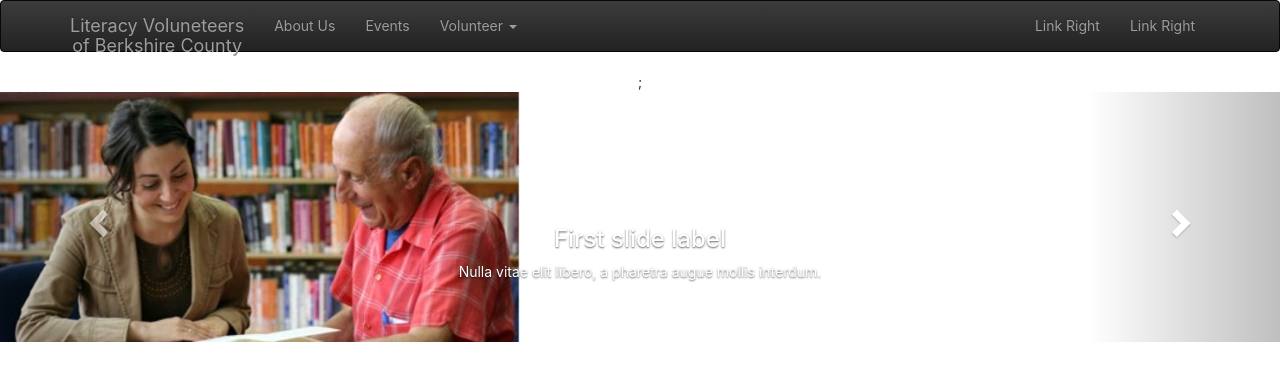
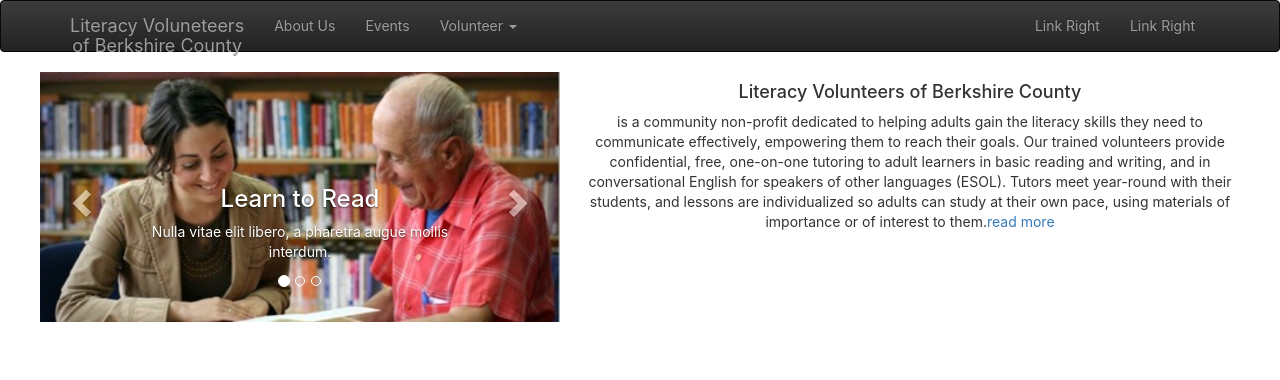
Before and after one commit to SimonPringleWallace/lvbc-client, a React (Create React App) app: page / in a window 1280 px wide. Shown: the top 380 px of the page. Built offline with nearby package versions, Linux system fonts and the light colour scheme.

Commit message:
Add styling for Carousel/About Paragraph
- Use flexbox to align components on the homepage properly

```diff
--- a/src/App.css
+++ b/src/App.css
@@ -1,10 +1,5 @@
 .App {
   text-align: center;
-}
-
-.App-logo {
-  animation: App-logo-spin infinite 20s linear;
-  height: 40vmin;
 }
 
 .App-header {
@@ -22,11 +17,8 @@
   color: #61dafb;
 }
 
-@keyframes App-logo-spin {
-  from {
-    transform: rotate(0deg);
-  }
-  to {
-    transform: rotate(360deg);
-  }
+.carousel-flex {
+  display: flex;
+  flex-direction: row;
+  margin: 0 40px;
 }
--- a/src/App.js
+++ b/src/App.js
@@ -2,13 +2,17 @@ import React, { Component } from 'react';
 import './App.css';
 import MyCarousel from './carousel'
 import NavBar from './nav'
+import {HomePageAbout} from './homepageInfo'
 
 class App extends Component {
   render() {
     return (
       <div className="App">
       <NavBar />
-      <MyCarousel />
+        <div className='carousel-flex'>
+          <MyCarousel />
+          <HomePageAbout />
+        </div>
       </div>
     );
   }
--- /dev/null
+++ b/src/carousel.css
@@ -0,0 +1,4 @@
+.carousel {
+  height:250px;
+  width:520px;
+}
--- a/src/carousel.js
+++ b/src/carousel.js
@@ -1,35 +1,37 @@
 import React, { Component } from 'react';
-import './App.css';
+import './carousel.css';
 import { Carousel } from 'react-bootstrap'
 
 class MyCarousel extends Component {
   render() {
     return (
-      <React.Fragment>
-      <Carousel>
+      <div className='carousel'>
+      <Carousel
+      interval={6000}
+      >
         <Carousel.Item>
           <img width={520} height={250} alt="520x250" src={require('./images/lvbc-1.jpg')} />
           <Carousel.Caption>
-            <h3>First slide label</h3>
+            <h3>Learn to Read</h3>
             <p>Nulla vitae elit libero, a pharetra augue mollis interdum.</p>
           </Carousel.Caption>
         </Carousel.Item>
         <Carousel.Item>
           <img width={520} height={250} alt="520x250" src={require('./images/lvbc-2.jpg')} />
           <Carousel.Caption>
-            <h3>Second slide label</h3>
+            <h3>Help People Learn How to Read</h3>
             <p>Lorem ipsum dolor sit amet, consectetur adipiscing elit.</p>
           </Carousel.Caption>
         </Carousel.Item>
         <Carousel.Item>
           <img width={520} height={250} alt="520x250" src={require('./images/lvbc-3.jpg')} />
           <Carousel.Caption>
-            <h3>Third slide label</h3>
+            <h3>Learn to Help People Learn How to Read</h3>
             <p>Praesent commodo cursus magna, vel scelerisque nisl consectetur.</p>
           </Carousel.Caption>
         </Carousel.Item>
       </Carousel>
-      </React.Fragment>
+      </div>
     );
   }
 }
--- /dev/null
+++ b/src/homepageInfo.css
@@ -0,0 +1,3 @@
+.homepage-about {
+  padding-left: 20px;
+}
--- /dev/null
+++ b/src/homepageInfo.js
@@ -0,0 +1,19 @@
+import React from 'react'
+import './homepageInfo.css'
+
+export const HomePageAbout = () => {
+  return (
+<div className='homepage-about'>
+    <h4> Literacy Volunteers of Berkshire County</h4>
+    <p> is a community non-profit dedicated to helping adults gain the literacy
+    skills they need to communicate effectively, empowering them to reach their
+    goals. Our trained volunteers provide confidential, free, one-on-one tutoring
+    to adult learners in basic reading and writing, and in conversational English
+    for speakers of other languages (ESOL). Tutors meet year-round with their
+    students, and lessons are individualized so adults can study at their own
+    pace, using materials of importance  or     of interest to them.
+    <a href="www">read more</a>
+    </p>
+</div>
+  )
+}
--- a/src/nav.js
+++ b/src/nav.js
@@ -23,7 +23,7 @@ const NavBar = () => {
       <NavDropdown eventKey={3} title="Volunteer" id="basic-nav-dropdown">
         <MenuItem eventKey={3.1}>About Volunteering</MenuItem>
         <MenuItem divider />
-        <MenuItem eventKey={3.3}>Find a Training</MenuItem>
+        <MenuItem eventKey={3.3}>Attend an Orientation</MenuItem>
       </NavDropdown>
     </Nav>
     <Nav pullRight>
@@ -35,7 +35,7 @@ const NavBar = () => {
       </NavItem>
     </Nav>
   </Navbar.Collapse>
-</Navbar>;
+</Navbar>
       </React.Fragment>
     );
 }
```
